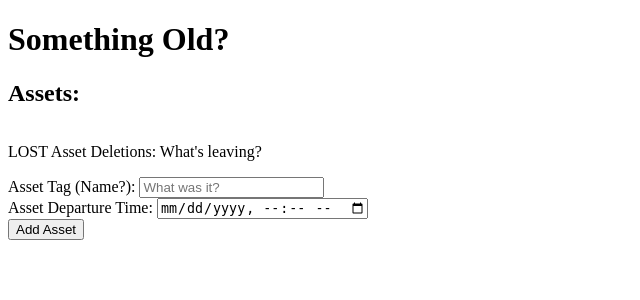
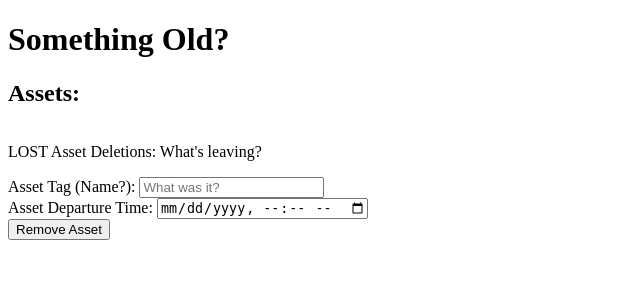
Before and after one commit to FidgetYou/CIS322, a Flask app: template src/templates/dispose_asset.html in a window 1280 px wide. Shown: the top 300 px of the page, without its empty margins (0-640 px from the left). Run offline with Flask 2, Linux system fonts and the light colour scheme; the template is opened without the code that fills it, so the values that code supplies are empty; some libraries are stand-ins or nearby versions.

Commit message:
error into Derror

```diff
--- a/src/templates/dispose_asset.html
+++ b/src/templates/dispose_asset.html
@@ -18,7 +18,7 @@
 
 		<div id ="content">
                 	{% if session['Derror'] %}
-               		 <br> <strong>{{session['error']}}</strong> <br>
+               		 <br> <strong>{{session['Derror']}}</strong> <br>
 			{% endif %}
 		</div>
 
@@ -36,7 +36,7 @@
                     </div>
 
                     <div class="input-group" style="width:640px">
-                        <button type="submit" class="btn btn-success">Add Asset</button>
+                        <button type="submit" class="btn btn-success">Remove Asset</button>
                     </div>
                 </form>
             </div>
```
